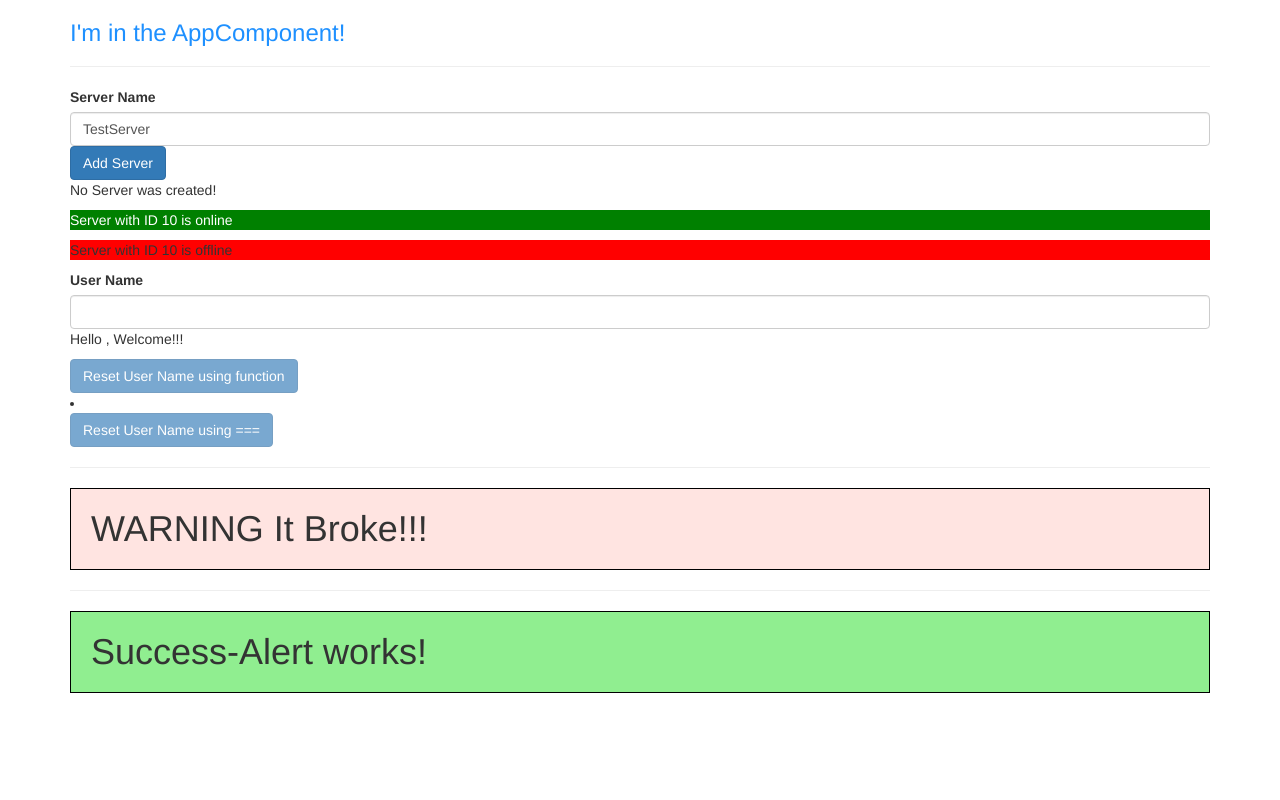
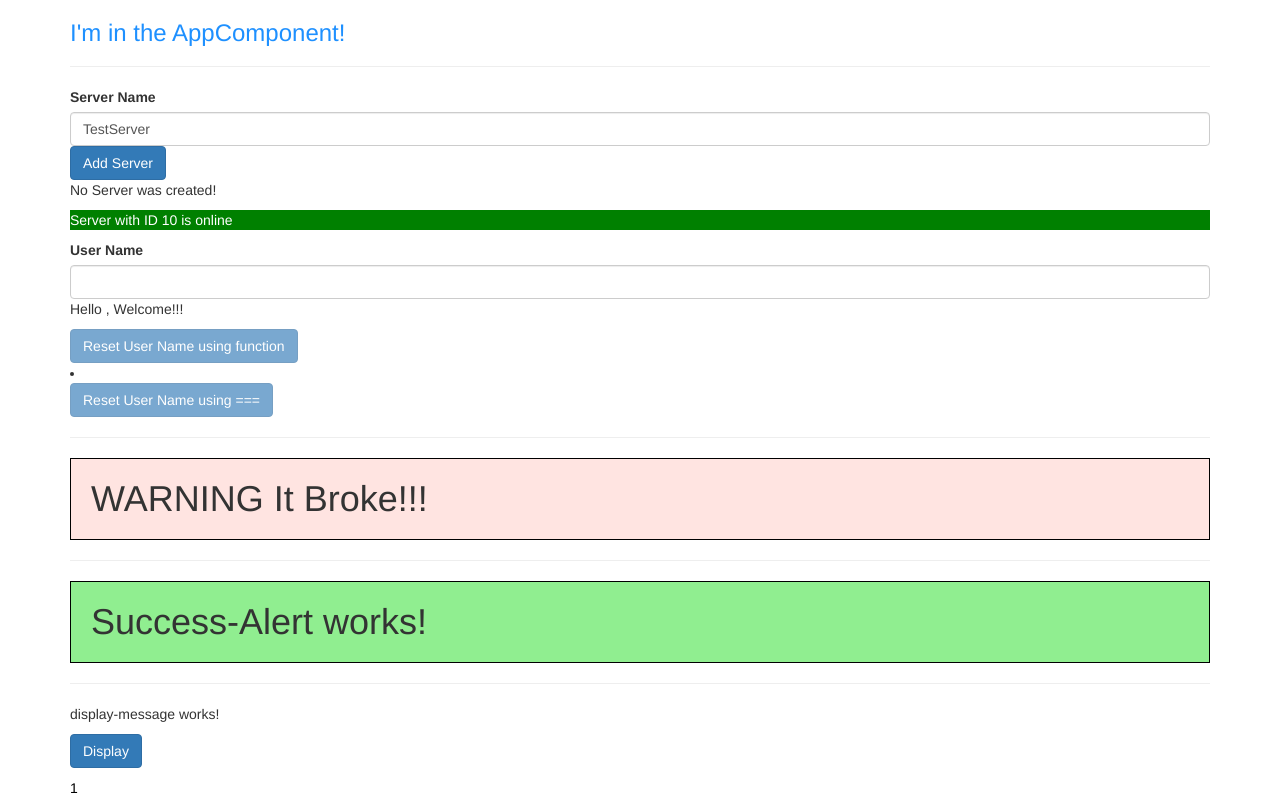
Before and after one commit to durabilliam/Angular-Practice, an Angular app: page / in a window 1280 px wide. Built offline with nearby package versions, Linux system fonts and the light colour scheme.

Commit message:
add counter with different styles

```diff
--- a/src/app/app.component.html
+++ b/src/app/app.component.html
@@ -10,6 +10,8 @@
       <app-warning-alert></app-warning-alert>
       <hr>
       <app-success-alert></app-success-alert>
+      <hr>
+      <app-display-message></app-display-message>
     </div>
   </div>
 </div>
--- a/src/app/app.module.ts
+++ b/src/app/app.module.ts
@@ -8,6 +8,7 @@ import { ServerComponent } from './server/server.component';
 import { ServersComponent } from './servers/servers.component';
 import { WarningAlertComponent } from './warning-alert/warning-alert.component';
 import { SuccessAlertComponent } from './success-alert/success-alert.component';
+import { DisplayMessageComponent } from './display-message/display-message.component';
 
 @NgModule({
   declarations: [
@@ -15,7 +16,8 @@ import { SuccessAlertComponent } from './success-alert/success-alert.component';
     ServerComponent,
     ServersComponent,
     WarningAlertComponent,
-    SuccessAlertComponent
+    SuccessAlertComponent,
+    DisplayMessageComponent,
   ],
   imports: [
     BrowserModule,
--- /dev/null
+++ b/src/app/display-message/display-message.component.html
@@ -0,0 +1,10 @@
+<p>display-message works!</p>
+<button class="btn btn-primary" (click)="onShowMessage()">Display</button>
+<p *ngIf="messageInvisable; else messageVisable"></p>
+<ng-template #messageVisable>
+  <p>Secret Password = Tuna</p>
+</ng-template>
+<div
+  *ngFor="let click of clicks; let i = index"
+  [ngStyle]="{color: i >= 4 ? 'white' : 'black', backgroundColor: i >= 4 ? 'blue' : 'transparent'}"
+>{{ click }}</div>
--- /dev/null
+++ b/src/app/display-message/display-message.component.ts
@@ -0,0 +1,19 @@
+import { Component, OnInit } from '@angular/core';
+
+@Component({
+  selector: 'app-display-message',
+  templateUrl: './display-message.component.html',
+  styleUrls: ['./display-message.component.css']
+})
+export class DisplayMessageComponent {
+  messageInvisable = true;
+  clicks = [1];
+
+  constructor() { }
+
+  onShowMessage() {
+    this.messageInvisable = !this.messageInvisable
+    this.clicks.push(this.clicks.length + 1);
+  }
+
+}
--- a/src/app/servers/servers.component.html
+++ b/src/app/servers/servers.component.html
@@ -16,8 +16,7 @@
 <ng-template #noServer>
   <p>No Server was created!</p>
 </ng-template>
-<app-server></app-server>
-<app-server></app-server>
+<app-server *ngFor="let server of servers"></app-server>
 <label>User Name</label>
 <input
   type="text"
--- a/src/app/servers/servers.component.ts
+++ b/src/app/servers/servers.component.ts
@@ -15,6 +15,8 @@ export class ServersComponent implements OnInit {
   serverCreationStatus = 'No server was created!';
   serverName = 'TestServer';
   serverCreated = false;
+  servers = ['Testserver'];
+  //servers = ['Testserver', 'testserver 2'];
   userName ='';
 
 
@@ -29,6 +31,7 @@ export class ServersComponent implements OnInit {
 
   onCreateServer() {
     this.serverCreated = true;
+    this.servers.push(this.serverName);
     this.serverCreationStatus = 'Server was created! Name is ' + this.serverName;
   }
 
--- a/src/app/warning-alert/warning-alert.component.ts
+++ b/src/app/warning-alert/warning-alert.component.ts
@@ -11,6 +11,7 @@ import { Component } from "@angular/core";
   }
 `]
 })
+
 export class WarningAlertComponent {
 
 }
```
Also changed, not shown: src/app/display-message/display-message.component.css (added).
